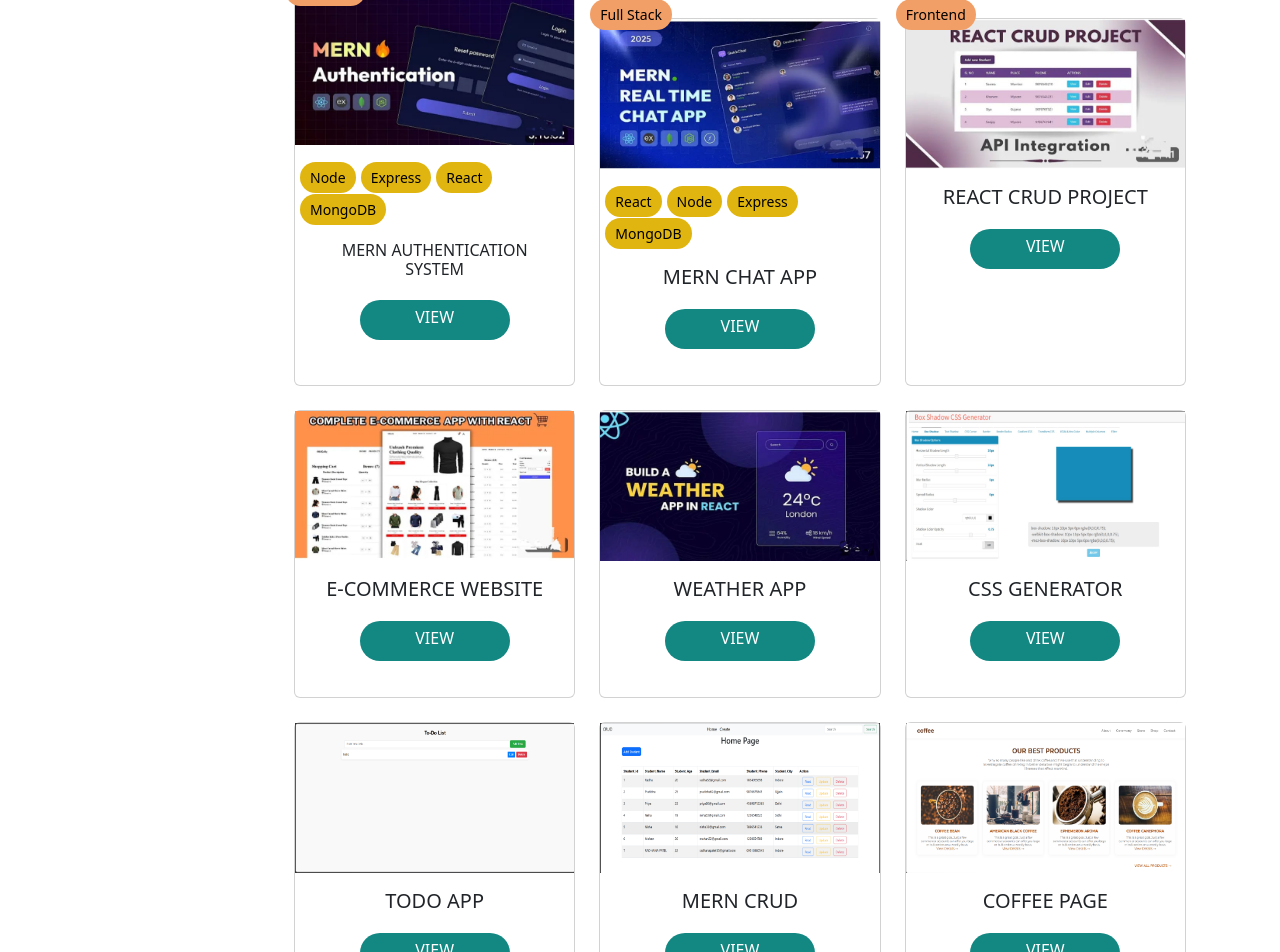
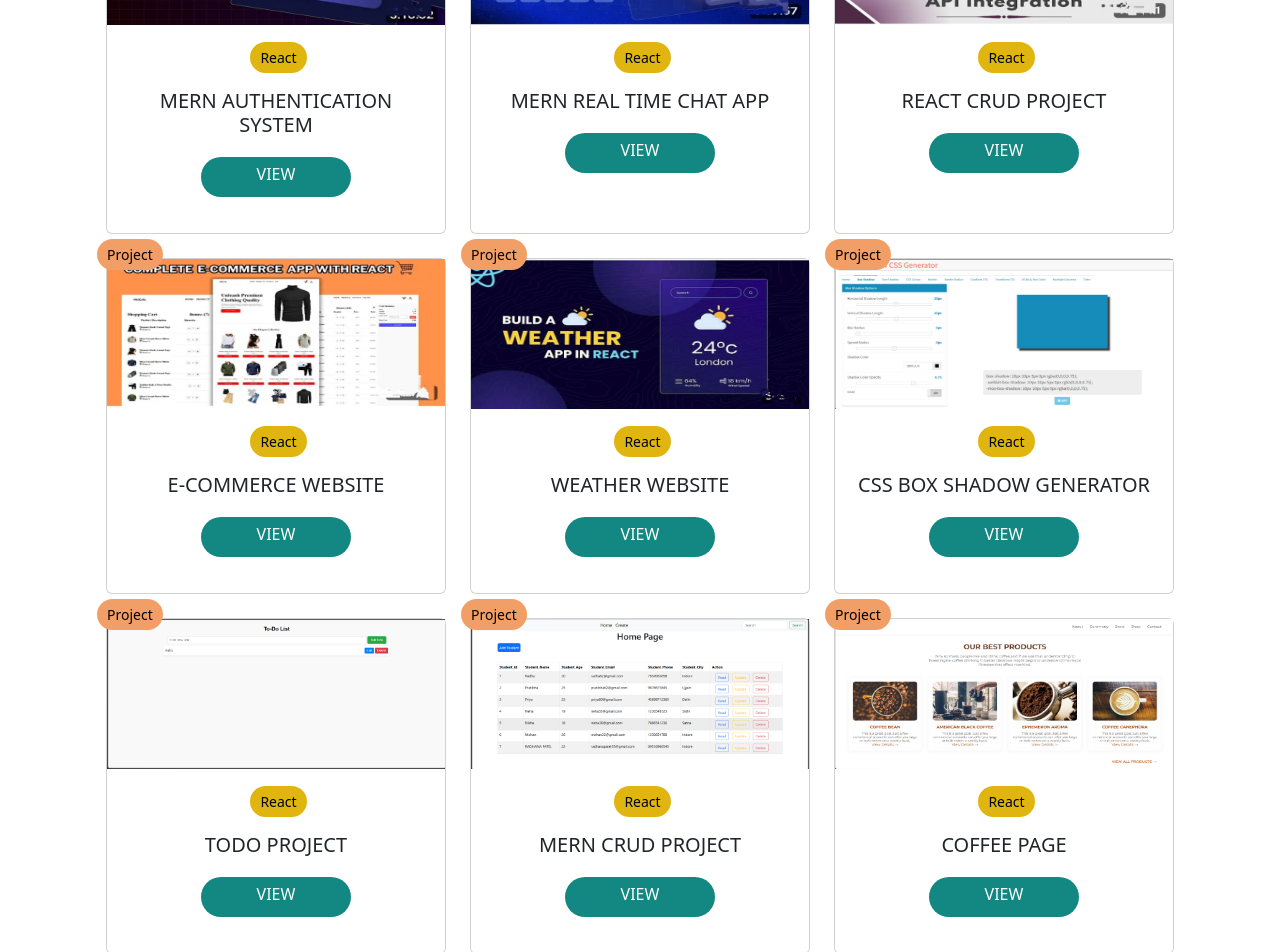
Before and after one commit to radhanapatel33/portfolio-website, a React (Vite) app: page / in a window 1280 px wide. Shown: the part 2560-3512 px from the top of the page. Built offline with nearby package versions, Linux system fonts and the light colour scheme.

Commit message:
css update4

```diff
--- a/src/Pages/Projects/Projects.css
+++ b/src/Pages/Projects/Projects.css
@@ -1,4 +1,3 @@
-
 
  .project {
   margin: 50px 0px;
--- a/src/Pages/Projects/Projects.jsx
+++ b/src/Pages/Projects/Projects.jsx
@@ -1,12 +1,11 @@
 import React from "react";
 import "./Projects.css";
 import { motion } from "framer-motion";
-
 import authentication from "../../assets/authentication.png";
 import chatapp from "../../assets/chatapp.png";
 import crud from "../../assets/crud.png";
 import mern_crud from "../../assets/mern_crud.png";
-import todo from "../../assets/todo.png"; // ✅ FIX
+import todo from "../../assets/todo.png";
 import coffee from "../../assets/coffee.png";
 import ecommerce from "../../assets/ecommerce.png";
 import weatherapp from "../../assets/weatherapp.png";
@@ -14,172 +13,266 @@ import Css_Box_Shadow_Generator from "../../assets/Css_Box_Shadow_Generator.png"
 
 const Projects = () => {
   return (
-        <>
-            <div className="continer project" id="projects"> {/* ✅ FIX (continer → container) */}
-
+    <div className="container project" id="projects">
       <h2 className="col-12 mt-4 mb-1 text-center text-uppercase">
         TOP RECENT PROJECTS
       </h2>
       <hr />
 
       <p className="pb-3 text-center">
-                    These projects represent my practical experience as a MERN Stack Developer, where I have designed and developed full-stack web applications using MongoDB, Express.js, React.js, and Node.js. I have worked on building responsive and dynamic user interfaces, creating secure backend APIs, implementing authentication and authorization systems, and  managing databases efficiently. Throughout these projects, I focused on writing clean and maintainable code, optimizing performance, and ensuring smooth user experiences. From developing e-commerce platforms to backend services and mobile applications, each project reflects my ability to transform ideas into functional, scalable, and real-world digital solutions while continuously improving my technical and problem-solving skills.
-
+        These projects represent my practical experience as a MERN Stack Developer...
       </p>
 
-                <div className="row" id="ads">
+      <div className="row align-items-stretch" id="ads">
 
-                    {/* ===== PROJECT 1 ===== */}
-                    <motion.div className="col-md-4"
+        {/* ===== CARD START ===== */}
+        {[
+          {img: authentication, title:"Mern Authentication system"},
+          {img: chatapp, title:"Mern Real time chat App"},
+          {img: crud, title:"React CRUD project", link:"https://crud-react-project-lemon.vercel.app"},
+          {img: ecommerce, title:"E-commerce website"},
+          {img: weatherapp, title:"Weather website", link:"https://weather-app-project-red.vercel.app"},
+          {img: Css_Box_Shadow_Generator, title:"CSS Box Shadow Generator", link:"https://css-generator-tool-project.netlify.app"},
+          {img: todo, title:"Todo project", link:"https://todo-list-project-rp.netlify.app"},
+          {img: mern_crud, title:"Mern CRUD project"},
+          {img: coffee, title:"Coffee Page", link:"https://coffee-web-page-project.netlify.app"}
+        ].map((project, i) => (
+
+          <div className="col-md-4 d-flex mt-4" key={i}>
+            <motion.div
+              className="w-100"
               initial={{ rotate: -10, opacity: 0 }}
               whileInView={{ rotate: 0, opacity: 1 }}
               transition={{ duration: 0.7 }}
             >
-                        <div className="card rounded">
+              <div className="card rounded h-100">
+
                 <div className="card-image">
-                                <span className="card-notify-badge">Full stack</span>
-                                <img src={authentication} alt="project1" />
+                  <span className="card-notify-badge">Project</span>
+                  <img src={project.img} alt="project" />
                 </div>
+
                 <div className="card-image-overly m-auto mt-3">
-                                <span className="card-detail-badge">Node</span>
-                                <span className="card-detail-badge">Express</span>
                   <span className="card-detail-badge">React</span>
-                                <span className="card-detail-badge">MongoDB</span>
                 </div>
+
                 <div className="card-body text-center">
-                                <h6 className="text-uppercase">MERN Authentication System</h6>
-                                <a className="ad-btn" href="#">View</a>
+                  <h5 className="text-uppercase">{project.title}</h5>
+
+                  <a
+                    className="ad-btn"
+                    href={project.link || "#"}
+                    target="_blank"
+                    rel="noreferrer"
+                  >
+                    View
+                  </a>
                 </div>
+
               </div>
             </motion.div>
+          </div>
 
-                    {/* ===== PROJECT 2 ===== */}
-                    <motion.div className="col-md-4 mt-4"
-                        initial={{ rotate: -10, opacity: 0 }}
-                        whileInView={{ rotate: 0, opacity: 1 }}
-                        transition={{ duration: 0.7, delay: 0.2 }}
-                    >
-                        <div className="card rounded">
-                            <div className="card-image">
-                                <span className="card-notify-badge">Full Stack</span>
-                                <img src={chatapp} alt="project2" />
-                            </div>
-                            <div className="card-image-overly m-auto mt-3">
-                                <span className="card-detail-badge">React</span>
-                                <span className="card-detail-badge">Node</span>
-                                <span className="card-detail-badge">Express</span>
-                                <span className="card-detail-badge">MongoDB</span>
-                            </div>
-                            <div className="card-body text-center">
-                                <h5 className="text-uppercase">MERN Chat App</h5>
-                                <a className="ad-btn" href="#">View</a>
-                            </div>
-                        </div>
-                    </motion.div>
-
-                    {/* ===== PROJECT 3 ===== */}
-                    <motion.div className="col-md-4 mt-4"
-                        initial={{ rotate: -10, opacity: 0 }}
-                        whileInView={{ rotate: 0, opacity: 1 }}
-                        transition={{ duration: 0.7, delay: 0.4 }}
-                    >
-                        <div className="card rounded">
-                            <div className="card-image">
-                                <span className="card-notify-badge">Frontend</span>
-                                <img src={crud} alt="project3" />
-                            </div>
-                            <div className="card-body text-center">
-                                <h5 className="text-uppercase">React CRUD Project</h5>
-                                <a className="ad-btn" href="https://crud-react-project-lemon.vercel.app" target="_blank">View</a>
-                            </div>
-                        </div>
-                    </motion.div>
-
-                    {/* ===== PROJECT 4 ===== */}
-                    <motion.div className="col-md-4 mt-4">
-                        <div className="card rounded">
-                            <div className="card-image">
-                                <img src={ecommerce} alt="project4" />
-                            </div>
-                            <div className="card-body text-center">
-                                <h5 className="text-uppercase">E-commerce Website</h5>
-                                <a className="ad-btn" href="#">View</a>
-                            </div>
-                        </div>
-                    </motion.div>
-
-                    {/* ===== PROJECT 5 ===== */}
-                    <motion.div className="col-md-4 mt-4">
-                        <div className="card rounded">
-                            <div className="card-image">
-                                <img src={weatherapp} alt="project5" />
-                            </div>
-                            <div className="card-body text-center">
-                                <h5 className="text-uppercase">Weather App</h5>
-                                <a className="ad-btn" href="https://weather-app-project-red.vercel.app" target="_blank">View</a>
-                            </div>
-                        </div>
-                    </motion.div>
-
-                    {/* ===== PROJECT 6 ===== */}
-                    <motion.div className="col-md-4 mt-4">
-                        <div className="card rounded">
-                            <div className="card-image">
-                                <img src={Css_Box_Shadow_Generator} alt="project6" />
-                            </div>
-                            <div className="card-body text-center">
-                                <h5 className="text-uppercase">CSS Generator</h5>
-                                <a className="ad-btn" href="https://css-generator-tool-project.netlify.app" target="_blank">View</a>
-                            </div>
-                        </div>
-                    </motion.div>
-
-                    {/* ===== PROJECT 7 ===== */}
-                    <motion.div className="col-md-4 mt-4">
-                        <div className="card rounded">
-                            <div className="card-image">
-                                <img src={todo} alt="project7" />
-                            </div>
-                            <div className="card-body text-center">
-                                <h5 className="text-uppercase">Todo App</h5>
-                                <a className="ad-btn" href="https://todo-list-project-rp.netlify.app" target="_blank">View</a>
-                            </div>
-                        </div>
-                    </motion.div>
-
-                    {/* ===== PROJECT 8 ===== */}
-                    <motion.div className="col-md-4 mt-4">
-                        <div className="card rounded">
-                            <div className="card-image">
-                                <img src={mern_crud} alt="project8" />
-                            </div>
-                            <div className="card-body text-center">
-                                <h5 className="text-uppercase">MERN CRUD</h5>
-                                <a className="ad-btn" href="#">View</a>
-                            </div>
-                        </div>
-                    </motion.div>
-
-                    {/* ===== PROJECT 9 ===== */}
-                    <motion.div className="col-md-4 mt-4">
-                        <div className="card rounded">
-                            <div className="card-image">
-                                <img src={coffee} alt="project9" />
-                            </div>
-                            <div className="card-body text-center">
-                                <h5 className="text-uppercase">Coffee Page</h5>
-                                <a className="ad-btn" href="https://coffee-web-page-project.netlify.app" target="_blank">View</a>
-                            </div>
-                        </div>
-                    </motion.div>
+        ))}
+        {/* ===== CARD END ===== */}
 
       </div>
     </div>
-        </>
   );
 };
 
 export default Projects;
+
+
+
+
+
+
+
+
+
+// import React from "react";
+// import "./Projects.css";
+// import { motion } from "framer-motion";
+
+// import authentication from "../../assets/authentication.png";
+// import chatapp from "../../assets/chatapp.png";
+// import crud from "../../assets/crud.png";
+// import mern_crud from "../../assets/mern_crud.png";
+// import todo from "../../assets/todo.png"; // ✅ FIX
+// import coffee from "../../assets/coffee.png";
+// import ecommerce from "../../assets/ecommerce.png";
+// import weatherapp from "../../assets/weatherapp.png";
+// import Css_Box_Shadow_Generator from "../../assets/Css_Box_Shadow_Generator.png";
+
+// const Projects = () => {
+//     return (
+//         <>
+//             <div className="continer project" id="projects"> {/* ✅ FIX (continer → container) */}
+
+//                 <h2 className="col-12 mt-4 mb-1 text-center text-uppercase">
+//                     TOP RECENT PROJECTS
+//                 </h2>
+//                 <hr />
+
+//                 <p className="pb-3 text-center">
+//                     These projects represent my practical experience as a MERN Stack Developer, where I have designed and developed full-stack web applications using MongoDB, Express.js, React.js, and Node.js. I have worked on building responsive and dynamic user interfaces, creating secure backend APIs, implementing authentication and authorization systems, and  managing databases efficiently. Throughout these projects, I focused on writing clean and maintainable code, optimizing performance, and ensuring smooth user experiences. From developing e-commerce platforms to backend services and mobile applications, each project reflects my ability to transform ideas into functional, scalable, and real-world digital solutions while continuously improving my technical and problem-solving skills.
+
+//                 </p>
+
+//                 <div className="row" id="ads">
+
+//                     {/* ===== PROJECT 1 ===== */}
+//                     <motion.div className="col-md-4"
+//                         initial={{ rotate: -10, opacity: 0 }}
+//                         whileInView={{ rotate: 0, opacity: 1 }}
+//                         transition={{ duration: 0.7 }}
+//                     >
+//                         <div className="card rounded">
+//                             <div className="card-image">
+//                                 <span className="card-notify-badge">Full stack</span>
+//                                 <img src={authentication} alt="project1" />
+//                             </div>
+//                             <div className="card-image-overly m-auto mt-3">
+//                                 <span className="card-detail-badge">Node</span>
+//                                 <span className="card-detail-badge">Express</span>
+//                                 <span className="card-detail-badge">React</span>
+//                                 <span className="card-detail-badge">MongoDB</span>
+//                             </div>
+//                             <div className="card-body text-center">
+//                                 <h6 className="text-uppercase">MERN Authentication System</h6>
+//                                 <a className="ad-btn" href="#">View</a>
+//                             </div>
+//                         </div>
+//                     </motion.div>
+
+//                     {/* ===== PROJECT 2 ===== */}
+//                     <motion.div className="col-md-4 mt-4"
+//                         initial={{ rotate: -10, opacity: 0 }}
+//                         whileInView={{ rotate: 0, opacity: 1 }}
+//                         transition={{ duration: 0.7, delay: 0.2 }}
+//                     >
+//                         <div className="card rounded">
+//                             <div className="card-image">
+//                                 <span className="card-notify-badge">Full Stack</span>
+//                                 <img src={chatapp} alt="project2" />
+//                             </div>
+//                             <div className="card-image-overly m-auto mt-3">
+//                                 <span className="card-detail-badge">React</span>
+//                                 <span className="card-detail-badge">Node</span>
+//                                 <span className="card-detail-badge">Express</span>
+//                                 <span className="card-detail-badge">MongoDB</span>
+//                             </div>
+//                             <div className="card-body text-center">
+//                                 <h5 className="text-uppercase">MERN Chat App</h5>
+//                                 <a className="ad-btn" href="#">View</a>
+//                             </div>
+//                         </div>
+//                     </motion.div>
+
+//                     {/* ===== PROJECT 3 ===== */}
+//                     <motion.div className="col-md-4 mt-4"
+//                         initial={{ rotate: -10, opacity: 0 }}
+//                         whileInView={{ rotate: 0, opacity: 1 }}
+//                         transition={{ duration: 0.7, delay: 0.4 }}
+//                     >
+//                         <div className="card rounded">
+//                             <div className="card-image">
+//                                 <span className="card-notify-badge">Frontend</span>
+//                                 <img src={crud} alt="project3" />
+//                             </div>
+//                             <div className="card-body text-center">
+//                                 <h5 className="text-uppercase">React CRUD Project</h5>
+//                                 <a className="ad-btn" href="https://crud-react-project-lemon.vercel.app" target="_blank">View</a>
+//                             </div>
+//                         </div>
+//                     </motion.div>
+
+//                     {/* ===== PROJECT 4 ===== */}
+//                     <motion.div className="col-md-4 mt-4">
+//                         <div className="card rounded">
+//                             <div className="card-image">
+//                                 <img src={ecommerce} alt="project4" />
+//                             </div>
+//                             <div className="card-body text-center">
+//                                 <h5 className="text-uppercase">E-commerce Website</h5>
+//                                 <a className="ad-btn" href="#">View</a>
+//                             </div>
+//                         </div>
+//                     </motion.div>
+
+//                     {/* ===== PROJECT 5 ===== */}
+//                     <motion.div className="col-md-4 mt-4">
+//                         <div className="card rounded">
+//                             <div className="card-image">
+//                                 <img src={weatherapp} alt="project5" />
+//                             </div>
+//                             <div className="card-body text-center">
+//                                 <h5 className="text-uppercase">Weather App</h5>
+//                                 <a className="ad-btn" href="https://weather-app-project-red.vercel.app" target="_blank">View</a>
+//                             </div>
+//                         </div>
+//                     </motion.div>
+
+//                     {/* ===== PROJECT 6 ===== */}
+//                     <motion.div className="col-md-4 mt-4">
+//                         <div className="card rounded">
+//                             <div className="card-image">
+//                                 <img src={Css_Box_Shadow_Generator} alt="project6" />
+//                             </div>
+//                             <div className="card-body text-center">
+//                                 <h5 className="text-uppercase">CSS Generator</h5>
+//                                 <a className="ad-btn" href="https://css-generator-tool-project.netlify.app" target="_blank">View</a>
+//                             </div>
+//                         </div>
+//                     </motion.div>
+
+//                     {/* ===== PROJECT 7 ===== */}
+//                     <motion.div className="col-md-4 mt-4">
+//                         <div className="card rounded">
+//                             <div className="card-image">
+//                                 <img src={todo} alt="project7" />
+//                             </div>
+//                             <div className="card-body text-center">
+//                                 <h5 className="text-uppercase">Todo App</h5>
+//                                 <a className="ad-btn" href="https://todo-list-project-rp.netlify.app" target="_blank">View</a>
+//                             </div>
+//                         </div>
+//                     </motion.div>
+
+//                     {/* ===== PROJECT 8 ===== */}
+//                     <motion.div className="col-md-4 mt-4">
+//                         <div className="card rounded">
+//                             <div className="card-image">
+//                                 <img src={mern_crud} alt="project8" />
+//                             </div>
+//                             <div className="card-body text-center">
+//                                 <h5 className="text-uppercase">MERN CRUD</h5>
+//                                 <a className="ad-btn" href="#">View</a>
+//                             </div>
+//                         </div>
+//                     </motion.div>
+
+//                     {/* ===== PROJECT 9 ===== */}
+//                     <motion.div className="col-md-4 mt-4">
+//                         <div className="card rounded">
+//                             <div className="card-image">
+//                                 <img src={coffee} alt="project9" />
+//                             </div>
+//                             <div className="card-body text-center">
+//                                 <h5 className="text-uppercase">Coffee Page</h5>
+//                                 <a className="ad-btn" href="https://coffee-web-page-project.netlify.app" target="_blank">View</a>
+//                             </div>
+//                         </div>
+//                     </motion.div>
+
+//                 </div>
+//             </div>
+//         </>
+//     );
+// };
+
+// export default Projects;
 
 
 
@@ -202,7 +295,7 @@ export default Projects;
 // import chatapp from "../../assets/chatapp.png"
 // import crud from "../../assets/crud.png"
 // import mern_crud from "../../assets/mern_crud.png"
-// import todo from "../../assets/todoimport.png"
+// import todo from "../../assets/todo.png"
 // import coffee from "../../assets/coffee.png"
 // import ecommerce from "../../assets/ecommerce.png"
 // import weatherapp from "../../assets/weatherapp.png"
```
Lines whose indentation alone changed are shown as unchanged.
